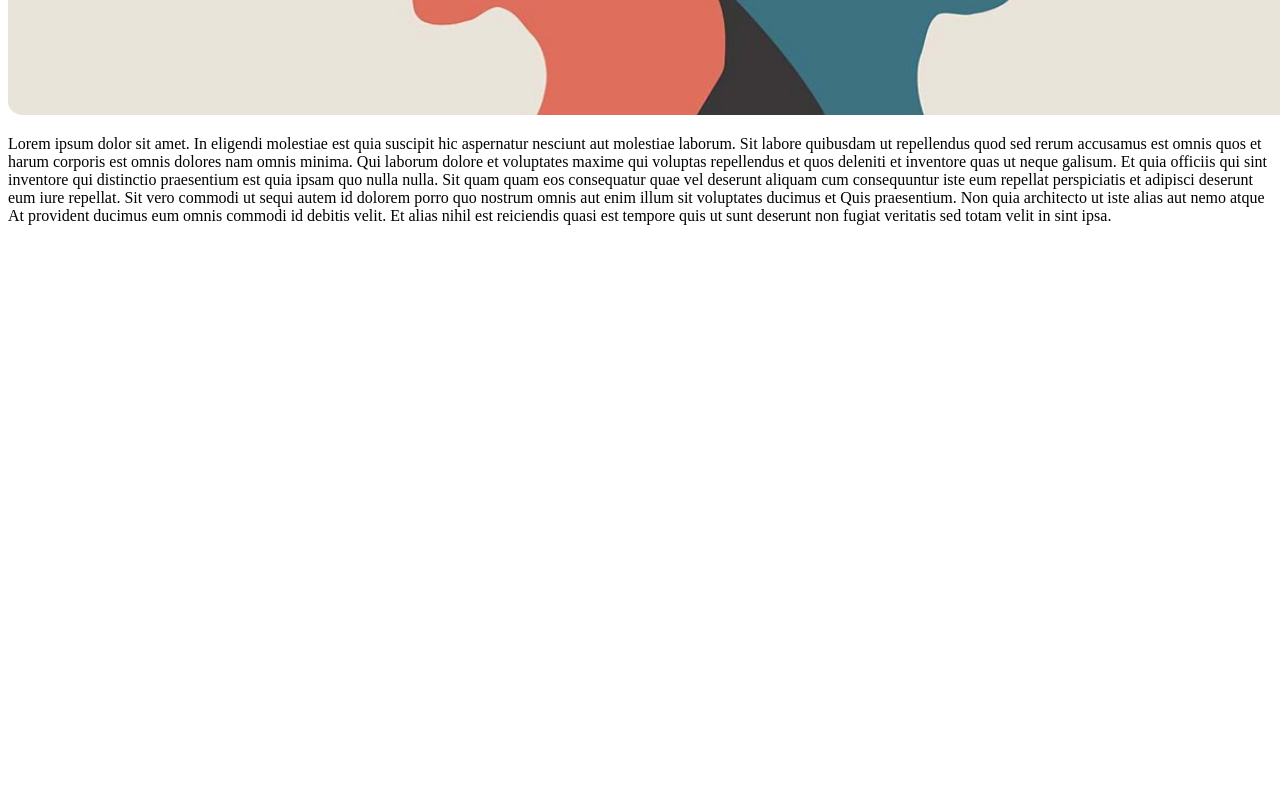
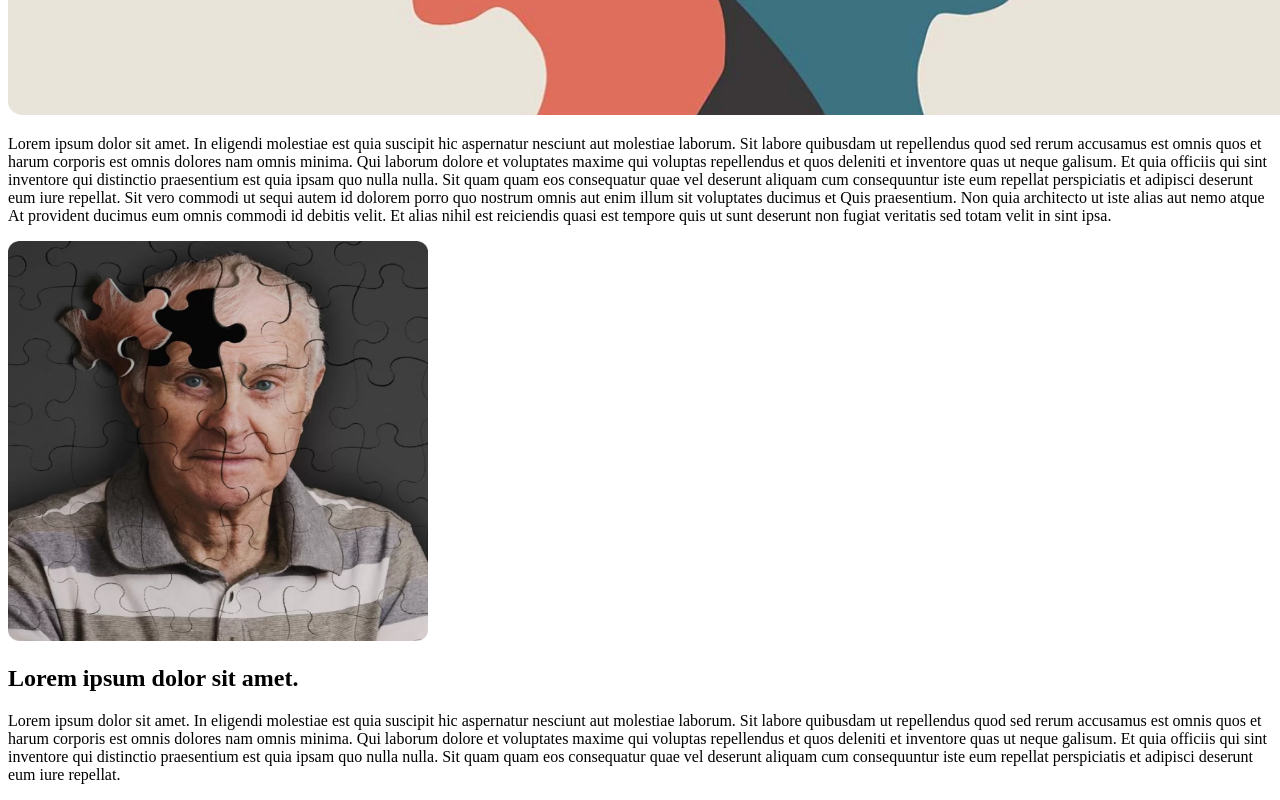
Before and after one commit to CalmoMilla/CalmoMilla-FrontEnd, a Next.js app: page /components/Usuario/MateriaBlog/MateriaBlog in a window 1280 px wide. Shown: the part 1015-1815 px from the top of the page. Before the commit the page ends 1256 px from the top, so only its background shows below. Built offline with nearby package versions, Linux system fonts and the light colour scheme.

Commit message:
@AvgvstaDev Matéria Final

```diff
--- a/src/pages/components/Usuario/MateriaBlog/MateriaBlog.js
+++ b/src/pages/components/Usuario/MateriaBlog/MateriaBlog.js
@@ -3,6 +3,7 @@ import BannerLogo from "./BannerLogo/BannerLogo"
 import MateriaLink from "./MateriaLink/MateriaLink"
 import MateriasLinks from "./MateriaLink/MateriasLinks"
 import MateriaPrincipal from "./MateriaPrincipal/MateriaPrincipal"
+import MateriaFinal from "./MateriaFinal/MateriaFinal"
 
 export default function MateriaBlog() {
   return(
@@ -14,6 +15,8 @@ export default function MateriaBlog() {
       <MateriasLinks/>
 
       <MateriaPrincipal/>
+
+      <MateriaFinal/>
     </>
   )
 }
--- /dev/null
+++ b/src/pages/components/Usuario/MateriaBlog/MateriaFinal/MateriaFinal.js
@@ -0,0 +1,14 @@
+import Image from "next/image"
+
+export default function MateriaFinal() {
+    return(
+        <div className="flex items-center m-auto space-x-7 space-y-7 pt-10 flex-col lg:flex-row xl:flex-row 2xl:flex-row w-11/12">
+            <Image width={420} height={400} src={"/assets/usuario/materiablog/materia5.png"} alt="Imagem da matéria final"/>
+            <div className="space-y-6 lg:pb-28 text-center lg:text-left xl:text-left">
+                <h2 className="font-calistoga text-4xl ">Lorem ipsum dolor sit amet. </h2>
+                <p className="font-nunito text-lg  ">Lorem ipsum dolor sit amet. In eligendi molestiae est quia suscipit hic aspernatur nesciunt aut molestiae laborum. Sit labore quibusdam ut repellendus quod sed rerum accusamus est omnis quos et harum corporis est omnis dolores nam omnis minima. Qui laborum dolore et voluptates maxime qui voluptas repellendus et quos deleniti et inventore quas ut neque galisum. Et quia officiis qui sint inventore qui distinctio praesentium est quia ipsam quo nulla nulla.
+Sit quam quam eos consequatur quae vel deserunt aliquam cum consequuntur iste eum repellat perspiciatis et adipisci deserunt eum iure repellat. </p>
+            </div>
+        </div>
+    )
+}
```
